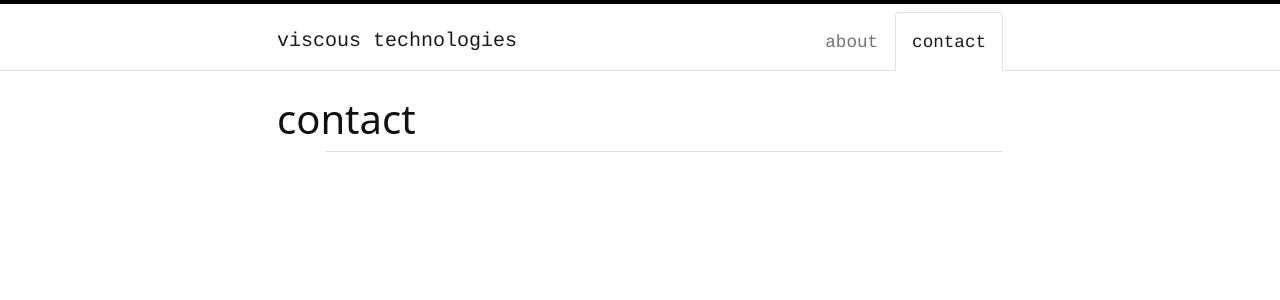
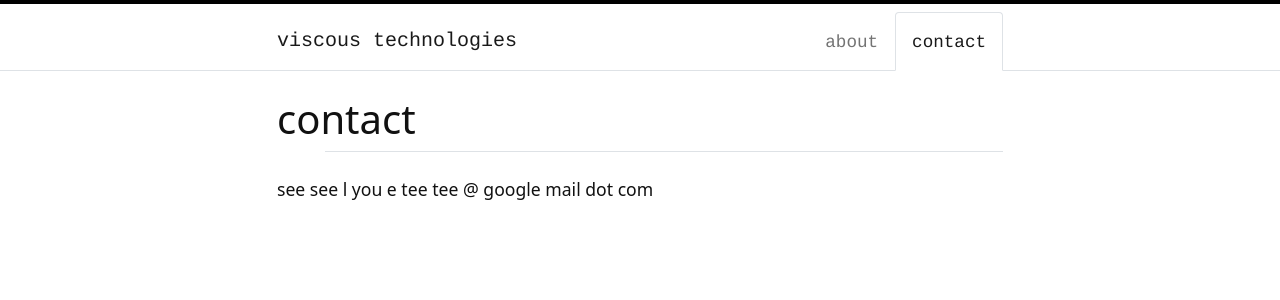
Before and after one commit to ccluett/viscous.tech, a Jekyll site: the page built from content/contact.md, in a window 1280 px wide. Shown: the top 300 px of the page. Built offline with Jekyll 4.4.1, drawn with Linux system fonts in a browser that asks for light colours.

Commit message:
Update contact.md

```diff
--- a/content/contact.md
+++ b/content/contact.md
@@ -2,3 +2,5 @@
 title: contact
 nav: true
 ---
+
+see see l you e tee tee @ google mail dot com
```
